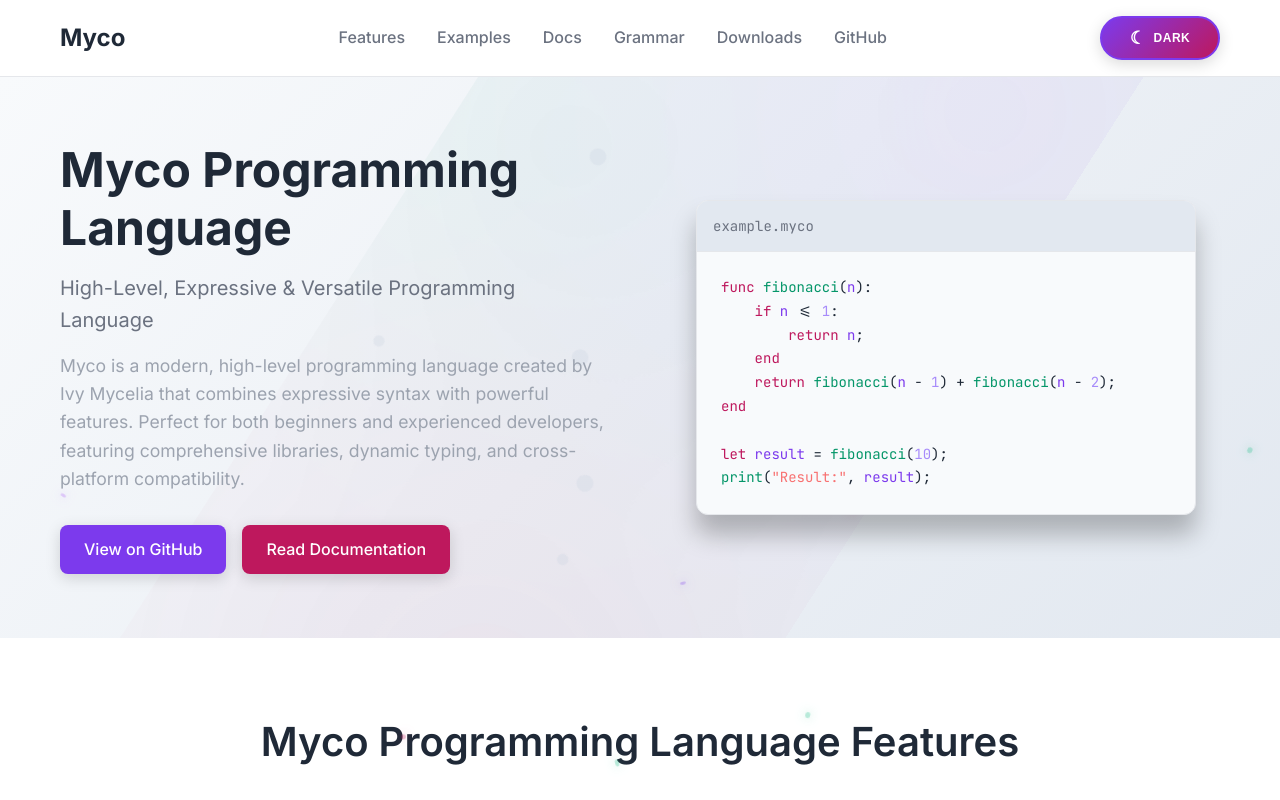
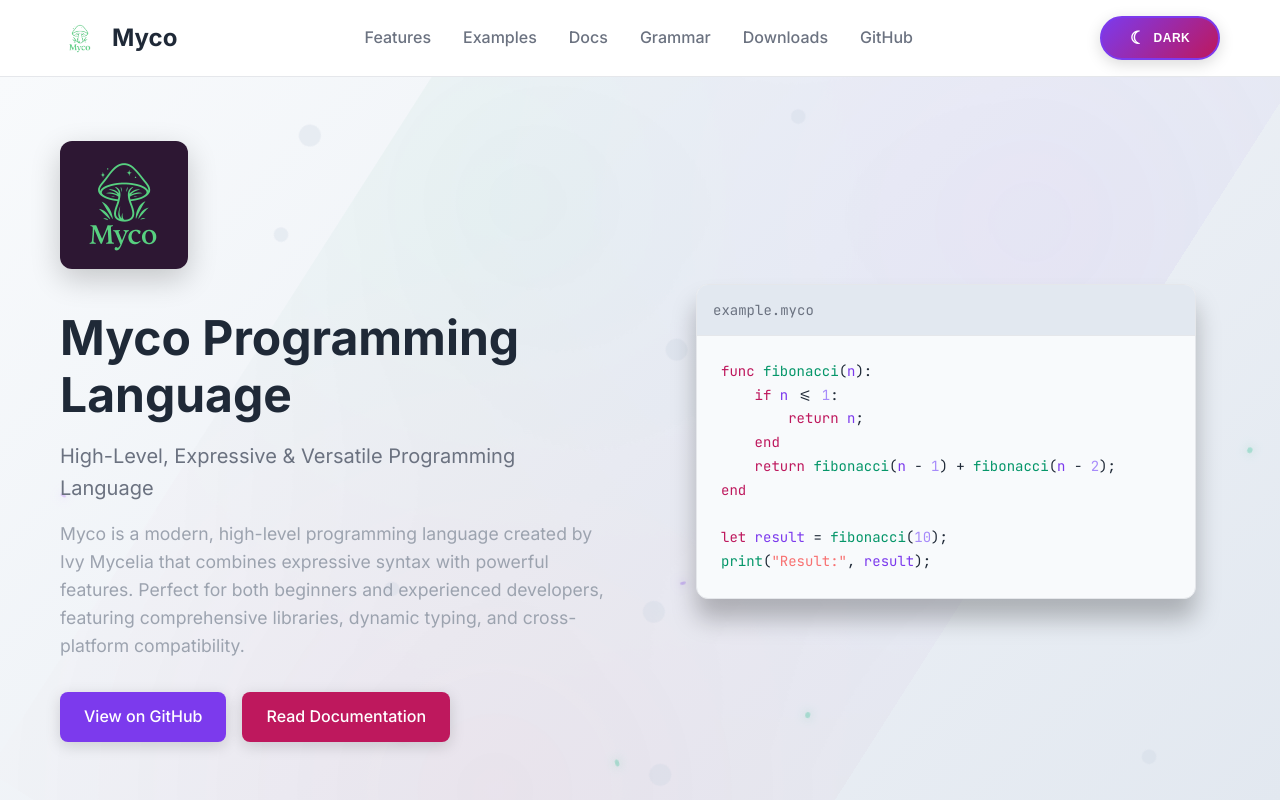
Before and after one commit to IvyMycelia/mycolang.github.io, a plain HTML site: page index.html in a window 1280 px wide. Shown: the top 800 px of the page. Drawn offline with Linux system fonts and the light colour scheme.

Commit message:
Add Myco logo images throughout website: header logos, hero section logo, and favicon updates

```diff
--- a/css/main.css
+++ b/css/main.css
@@ -174,11 +174,29 @@ a:hover {
 }
 
 .logo {
+    display: flex;
+    align-items: center;
+    gap: 0.75rem;
     font-size: 1.5rem;
     font-weight: 700;
     color: var(--text-primary);
     position: relative;
     overflow: hidden;
+}
+
+.logo-img {
+    height: 2.5rem;
+    width: auto;
+    transition: all var(--transition-normal);
+}
+
+.logo-text {
+    font-size: 1.5rem;
+    font-weight: 700;
+}
+
+.logo:hover .logo-img {
+    transform: scale(1.05);
 }
 
 .logo::before {
@@ -464,10 +482,28 @@ a:hover {
     z-index: 2;
 }
 
+.hero-logo {
+    margin-bottom: 2rem;
+    animation: slideInLeft 1s var(--elastic);
+}
+
+.hero-logo-img {
+    height: 8rem;
+    width: auto;
+    border-radius: 12px;
+    box-shadow: 0 10px 30px rgba(0, 0, 0, 0.2);
+    transition: all var(--transition-normal);
+}
+
+.hero-logo-img:hover {
+    transform: scale(1.05) rotate(2deg);
+    box-shadow: 0 15px 40px rgba(0, 0, 0, 0.3);
+}
+
 .hero-content h1 {
     color: var(--text-primary);
     margin-bottom: 1rem;
-    animation: slideInLeft 1s var(--elastic);
+    animation: slideInLeft 1s var(--elastic) 0.1s both;
 }
 
 .hero-subtitle {
--- a/docs.html
+++ b/docs.html
@@ -27,7 +27,7 @@
     <link rel="canonical" href="https://mycolang.org/docs.html">
 
     <!-- Favicon -->
-    <link rel="icon" type="image/x-icon" href="/favicon.ico">
+    <link rel="icon" type="image/png" href="Myco_Transparent.png">
 
     <link rel="preconnect" href="https://fonts.googleapis.com">
     <link rel="preconnect" href="https://fonts.gstatic.com" crossorigin>
@@ -68,7 +68,10 @@
     <header class="header">
         <div class="container">
             <nav class="nav">
-                <a href="/" class="logo">Myco</a>
+                <a href="/" class="logo">
+                    <img src="Myco_Transparent.png" alt="Myco Logo" class="logo-img">
+                    <span class="logo-text">Myco</span>
+                </a>
                 <ul class="nav-menu">
                     <li><a href="/">Home</a></li>
                     <li><a href="/#features">Features</a></li>
--- a/index.html
+++ b/index.html
@@ -30,7 +30,7 @@
     <link rel="canonical" href="https://mycolang.org/">
 
     <!-- Favicon -->
-    <link rel="icon" type="image/x-icon" href="/favicon.ico">
+    <link rel="icon" type="image/png" href="Myco_Transparent.png">
 
     <link rel="preconnect" href="https://fonts.googleapis.com">
     <link rel="preconnect" href="https://fonts.gstatic.com" crossorigin>
@@ -84,7 +84,10 @@
     <header class="header">
         <div class="container">
             <nav class="nav">
-                <a href="/" class="logo">Myco</a>
+                <a href="/" class="logo">
+                    <img src="Myco_Transparent.png" alt="Myco Logo" class="logo-img">
+                    <span class="logo-text">Myco</span>
+                </a>
                 <ul class="nav-menu">
                     <li><a href="#features">Features</a></li>
                     <li><a href="#examples">Examples</a></li>
@@ -112,6 +115,9 @@
         <section class="hero">
             <div class="container">
                 <div class="hero-content">
+                    <div class="hero-logo">
+                        <img src="Myco_Purple_Background.png" alt="Myco Programming Language" class="hero-logo-img">
+                    </div>
                     <h1>Myco Programming Language</h1>
                     <p class="hero-subtitle">High-Level, Expressive & Versatile Programming Language</p>
                     <p class="hero-description">
```
Also changed, not shown: downloads.html (+5 -2 lines), grammar.html (+5 -2 lines), Myco_Purple_Background.png (added), Myco_Transparent.png (added).
